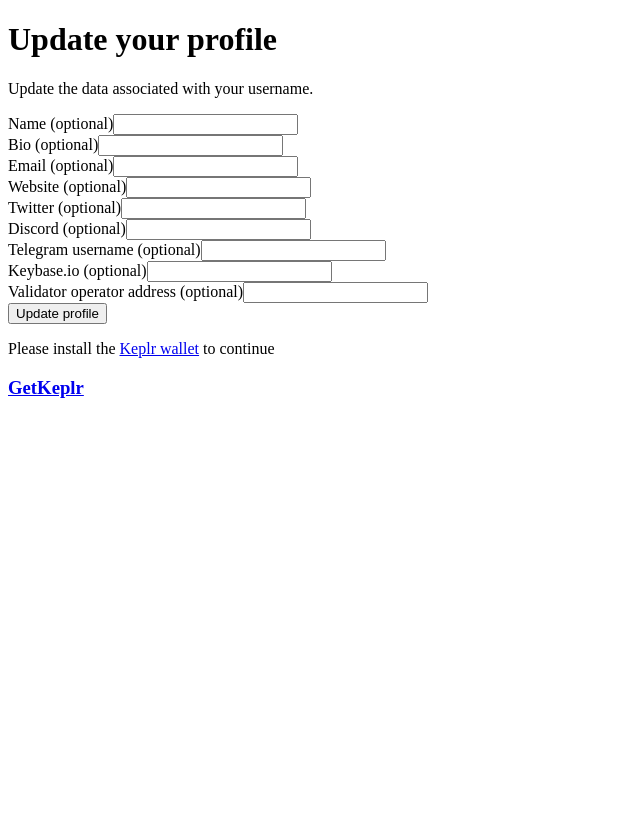
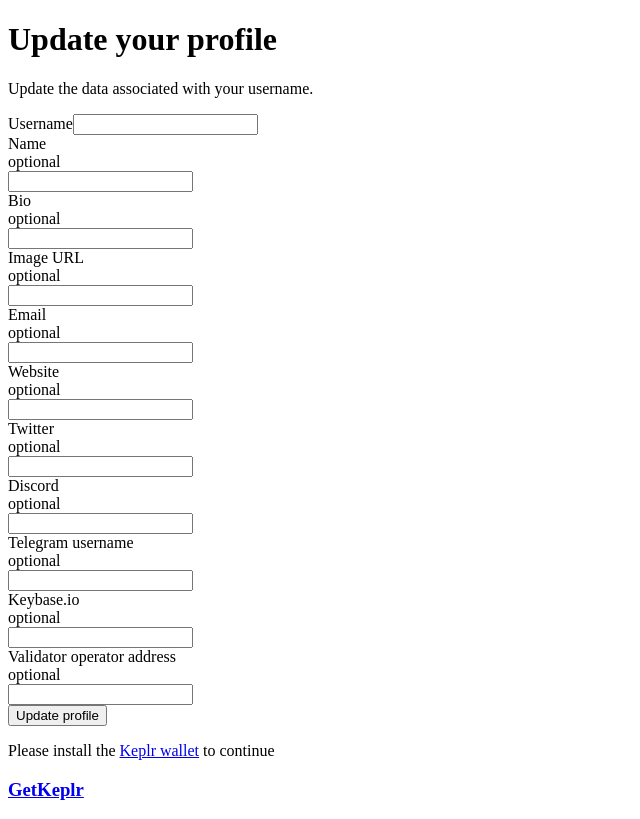
Before and after one commit to envoylabs/whoami-ui, a Next.js app: page /tokens/1/update in a window 1280 px wide. Shown: the whole page, without its empty margins (0-640 px from the left). Built offline with nearby package versions, Linux system fonts and the light colour scheme; what @cosmjs/stargate would draw is missing.

Commit message:
Add profile image to token view page

```diff
--- a/components/InputField.tsx
+++ b/components/InputField.tsx
@@ -1,22 +1,29 @@
-import { UseFormRegister } from 'react-hook-form'
+import { Path, UseFormRegister } from 'react-hook-form'
 
 export default function InputField<FormValuesT>({
   fieldName,
   label,
   register,
+  optional,
 }: {
   fieldName: string
   label: string
   register: UseFormRegister<FormValuesT>
+  optional: boolean
 }) {
   return (
-    <div className="p-6">
+    <div className="m-3 w-80">
       <div className="form-control">
         <label className="label" htmlFor={fieldName}>
-          <span className="label-text font-bold">{label}</span>
+          <span className="label-text font-bold flex justify-between w-full">
+            {label}
+            {optional ? (
+              <div className="badge badge-ghost">optional</div>
+            ) : null}
+          </span>
         </label>
         <input
-          {...register(fieldName)}
+          {...register(fieldName as Path<FormValuesT>)}
           className="block box-border m-0 w-full rounded input input-bordered focus:input-primary"
         />
       </div>
--- a/package.json
+++ b/package.json
@@ -22,6 +22,7 @@
   },
   "devDependencies": {
     "@next/bundle-analyzer": "^11.1.2",
+    "@types/ramda": "^0.27.60",
     "@types/react": "17.0.19",
     "autoprefixer": "^10.3.3",
     "eslint": "7.32.0",
--- a/pages/tokens/[name]/update.tsx
+++ b/pages/tokens/[name]/update.tsx
@@ -54,6 +54,10 @@ const TokenUpdate: NextPage = () => {
   })
 
   const onSubmit = async (data: FormValues) => {
+    if (!signingClient) {
+      return
+    }
+
     const {
       image,
       image_data,
@@ -105,24 +109,27 @@ const TokenUpdate: NextPage = () => {
   }
 
   const fields = [
-    ['public_name', 'Name (optional)'],
-    ['public_bio', 'Bio (optional)'],
-    ['email', 'Email (optional)'],
-    ['external_url', 'Website (optional)'],
-    ['twitter_id', 'Twitter (optional)'],
-    ['discord_id', 'Discord (optional)'],
-    ['telegram_id', 'Telegram username (optional)'],
-    ['keybase_id', 'Keybase.io (optional)'],
-    ['validator_operator_address', 'Validator operator address (optional)'],
+    ['token_id', 'Username', false],
+    ['public_name', 'Name', true],
+    ['public_bio', 'Bio', true],
+    ['image', 'Image URL', true],
+    ['email', 'Email', true],
+    ['external_url', 'Website', true],
+    ['twitter_id', 'Twitter', true],
+    ['discord_id', 'Discord', true],
+    ['telegram_id', 'Telegram username', true],
+    ['keybase_id', 'Keybase.io', true],
+    ['validator_operator_address', 'Validator operator address', true],
   ]
 
   const inputs = R.map(
     (i) => (
       <InputField<FormValues>
-        key={i[0]}
-        fieldName={i[0]}
-        label={i[1]}
+        key={i[0] as string}
+        fieldName={i[0] as string}
+        label={i[1] as string}
         register={register}
+        optional={i[2] as boolean}
       />
     ),
     fields
--- a/util/types/base.ts
+++ b/util/types/base.ts
@@ -1,3 +1,3 @@
 type OptionString = string | null
 
-export { OptionString }
+export type { OptionString }
--- a/util/types/messages.ts
+++ b/util/types/messages.ts
@@ -20,7 +20,3 @@ interface MintMsg {
   token_uri: OptionString
   extension: Metadata | null
 }
-
-enum ExecuteMsg {
-  mint = MintMsg,
-}
```
Also changed, not shown: components/NameCard.tsx (+15 -4 lines), pages/tokens/[name]/view.tsx (+9 -7 lines), pages/tokens/mint.tsx (+21 -15 lines), util/memo.ts (line endings or trailing spaces), 2 other files (tests, documents, lock files or other folders).
